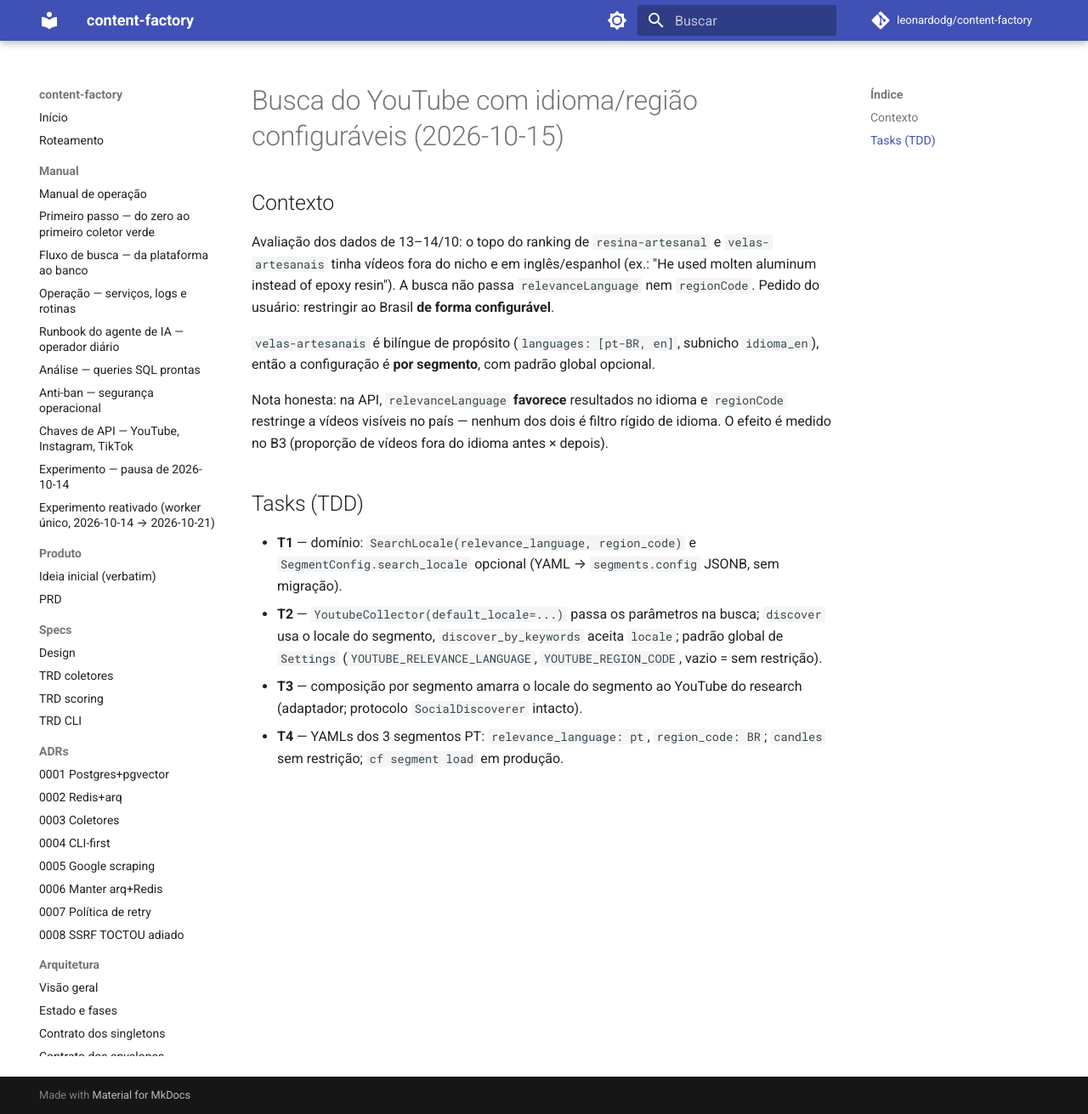
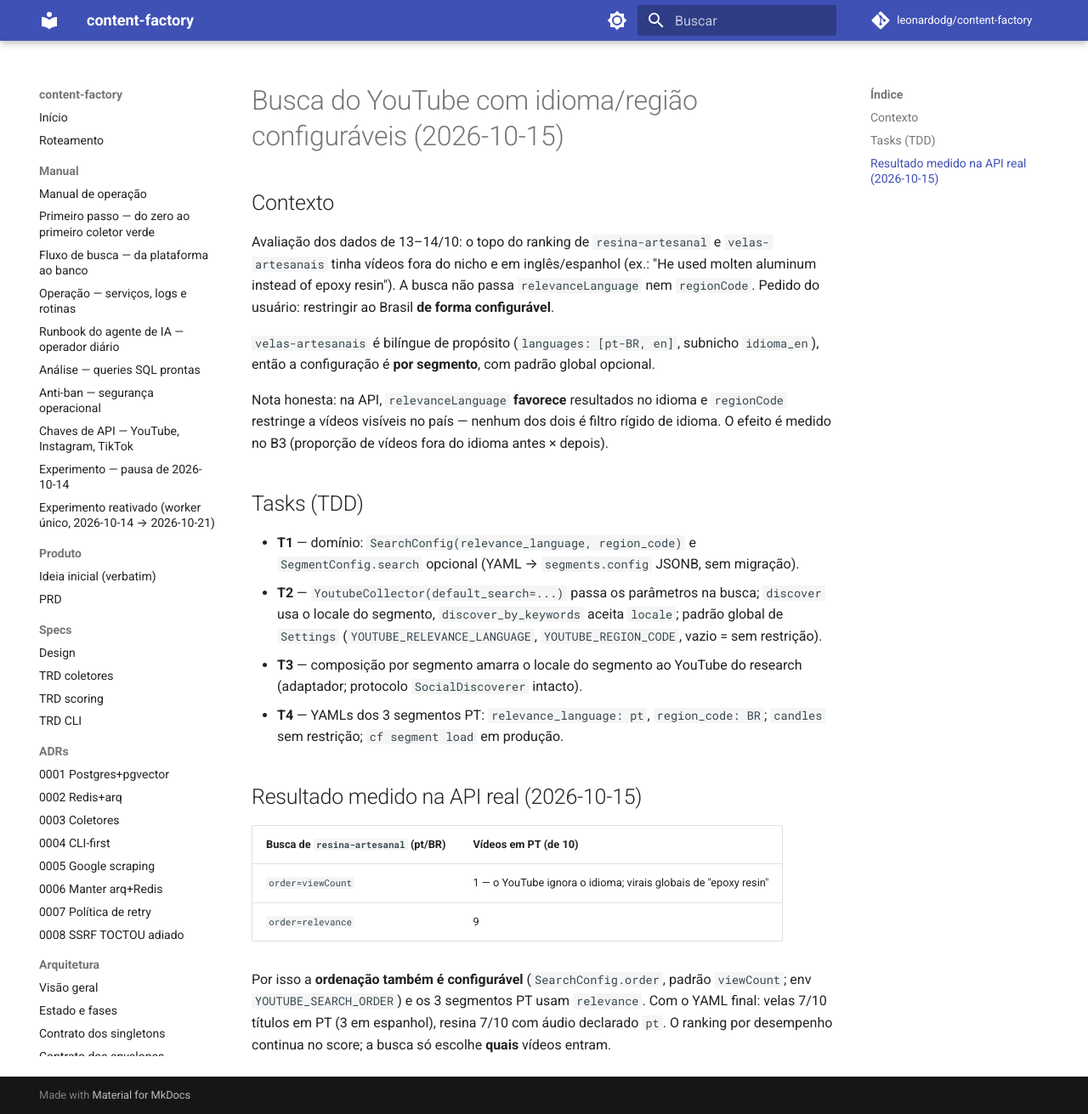
Before and after one commit to leonardodg/content-factory, an MkDocs documentation site: the page built from docs/ai-plans/2026-10-15-youtube-locale.md, in a window 1280 px wide and 1311 px high. Shown: the whole window at 85% size. Built offline with MkDocs 1.6.1 and Material for MkDocs 9.7.7, drawn with Linux system fonts in a browser that asks for light colours; comment, search, counter and statistics services are not loaded.

Commit message:
feat(youtube): ordenação configurável + segmentos PT com pt/BR/relevance (T4)
Medido na API real: com order=viewCount o YouTube ignora relevanceLanguage
(resina: 1/10 vídeos em PT); com relevance, 9/10. SearchConfig ganha order
(padrão viewCount, env YOUTUBE_SEARCH_ORDER); velas, sabonetes e resina
usam pt/BR/relevance; candles segue sem restrição.

Co-Authored-By: Claude Opus 5.5 <noreply@anthropic.com>
Claude-Session: https://claude.ai/code/session_01MukVk9tmY1SbNMkib7uHyt

```diff
--- a/docs/ai-plans/2026-10-15-youtube-locale.md
+++ b/docs/ai-plans/2026-10-15-youtube-locale.md
@@ -19,10 +19,10 @@ do idioma antes × depois).
 
 ## Tasks (TDD)
 
-- **T1** — domínio: `SearchLocale(relevance_language, region_code)` e
-  `SegmentConfig.search_locale` opcional (YAML → `segments.config` JSONB,
+- **T1** — domínio: `SearchConfig(relevance_language, region_code)` e
+  `SegmentConfig.search` opcional (YAML → `segments.config` JSONB,
   sem migração).
-- **T2** — `YoutubeCollector(default_locale=...)` passa os parâmetros na
+- **T2** — `YoutubeCollector(default_search=...)` passa os parâmetros na
   busca; `discover` usa o locale do segmento, `discover_by_keywords` aceita
   `locale`; padrão global de `Settings` (`YOUTUBE_RELEVANCE_LANGUAGE`,
   `YOUTUBE_REGION_CODE`, vazio = sem restrição).
@@ -30,3 +30,16 @@ do idioma antes × depois).
   do research (adaptador; protocolo `SocialDiscoverer` intacto).
 - **T4** — YAMLs dos 3 segmentos PT: `relevance_language: pt`,
   `region_code: BR`; `candles` sem restrição; `cf segment load` em produção.
+
+## Resultado medido na API real (2026-10-15)
+
+| Busca de `resina-artesanal` (pt/BR) | Vídeos em PT (de 10) |
+| --- | --- |
+| `order=viewCount` | 1 — o YouTube ignora o idioma; virais globais de "epoxy resin" |
+| `order=relevance` | 9 |
+
+Por isso a **ordenação também é configurável** (`SearchConfig.order`, padrão
+`viewCount`; env `YOUTUBE_SEARCH_ORDER`) e os 3 segmentos PT usam
+`relevance`. Com o YAML final: velas 7/10 títulos em PT (3 em espanhol),
+resina 7/10 com áudio declarado `pt`. O ranking por desempenho continua no
+score; a busca só escolhe **quais** vídeos entram.
```
Also changed, not shown: docs/manual/experimento-reativado.md (+5 -0 lines), 9 other files.
